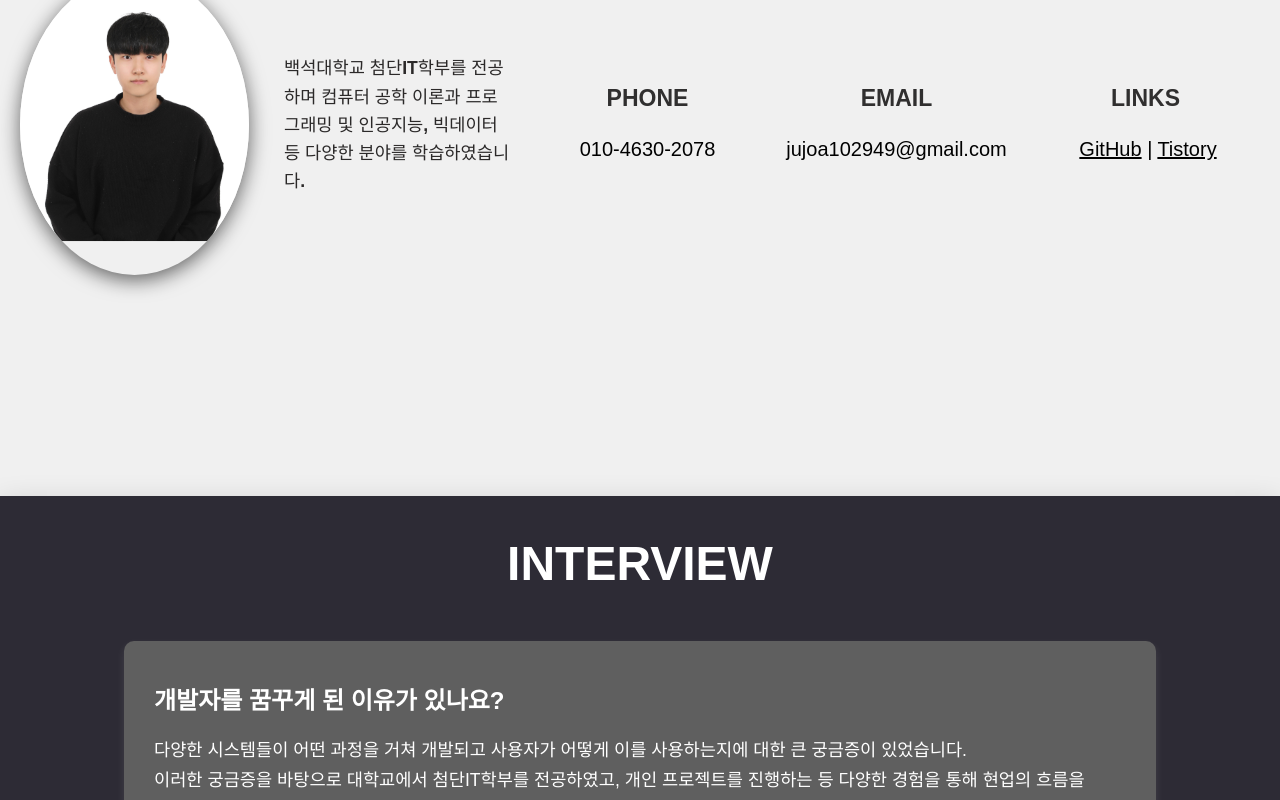
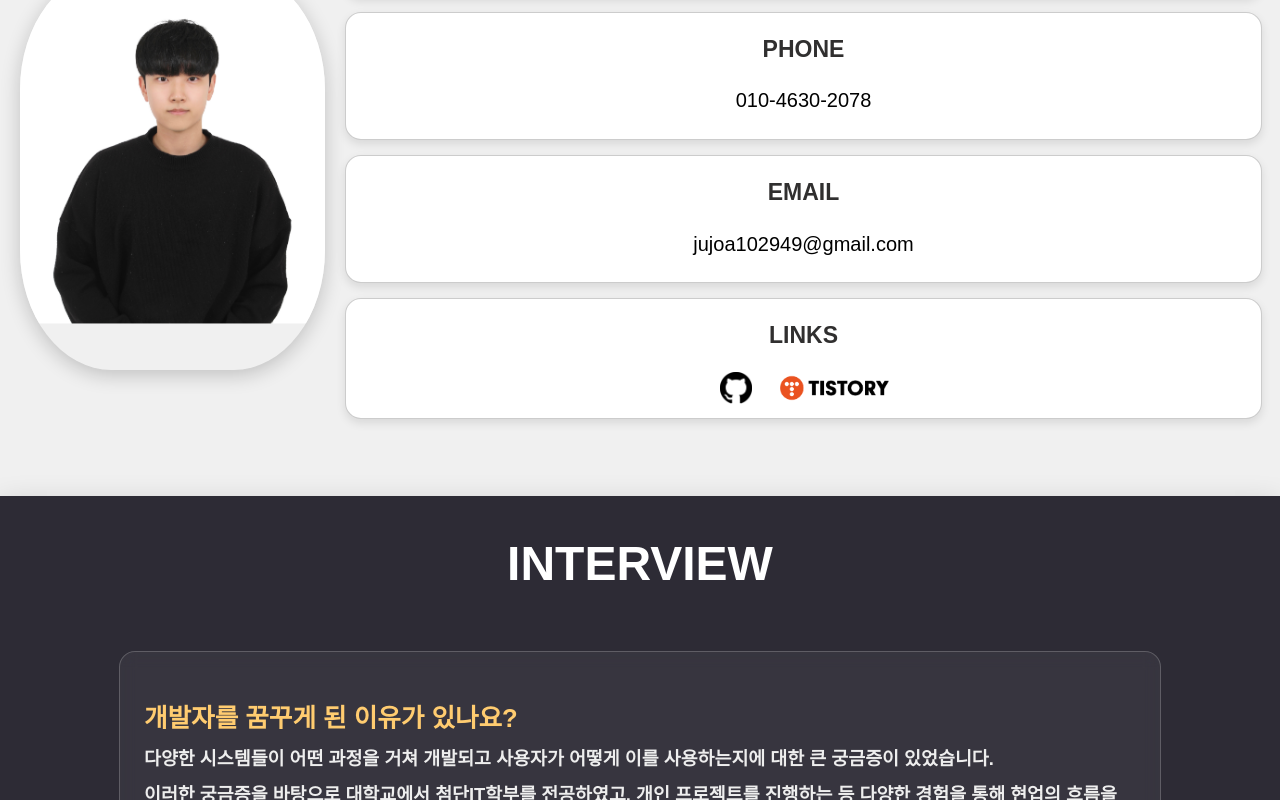
Before and after one commit to MINNIIN/leeminsu-site, a React (Create React App) app: page /#/home in a window 1280 px wide. Shown: the part 1040-1840 px from the top of the page. Built offline with nearby package versions, Linux system fonts and the light colour scheme.

Commit message:
전체 UI 수정

```diff
--- a/src/App.tsx
+++ b/src/App.tsx
@@ -5,14 +5,14 @@ import DmaPage from "./pages/DmaPage";
 import FestaNowPage from "./pages/FestaNowPage";
 import CullinanPage from "./pages/CullinanPage";
 import ScrollToTop from "./ScrollToTop";
-import SplashScreen from "./components/splashpage/SplashScreen";
+// import SplashScreen from "./components/splashpage/SplashScreen";
 
 const App: React.FC = () => {
   return (
     <Router>  {/* 최상단에서 Router 감싸기 */}
       <ScrollToTop />
       <Routes>
-        <Route path="/" element={<SplashScreen />} />
+        {/* <Route path="/" element={<SplashScreen />} /> */}
         <Route path="/home" element={<HomePage />} />
         <Route path="/dmapage" element={<DmaPage />} />
         <Route path="/festanowpage" element={<FestaNowPage />} />
--- a/src/components/homepage/AboutMeContent.tsx
+++ b/src/components/homepage/AboutMeContent.tsx
@@ -3,6 +3,8 @@ import { motion } from "framer-motion";
 import { useInView } from "react-intersection-observer";
 import '../../css/HomePage.css';
 import MyProfile from '../../images/MyProfile.jpeg';
+import GitHubIcon from '../../images/SkillImages/github.png';
+import TistoryIcon from '../../images/SkillImages/tistory.png';
 
 const Box: React.FC<{ children: React.ReactNode }> = ({ children }) => {
   const { ref, inView } = useInView({ triggerOnce: true, threshold: 0.2 });
@@ -39,6 +41,7 @@ const AboutMeContent: React.FC = () => {
             <img src={MyProfile} alt="My Photo" style={{ width: '100%', height: 'auto', transform: 'translateY(-15%)' }} />
           </div>
 
+          <div className="about-contact-introduction">
           <div className="about-text">
             <p>
               백석대학교 첨단IT학부를 전공하며 컴퓨터 공학 이론과 프로그래밍 및 인공지능, 빅데이터 등 다양한 분야를 학습하였습니다.
@@ -56,12 +59,18 @@ const AboutMeContent: React.FC = () => {
           </div>
 
           <div className="about-contact-link">
-            <h3 className="about-contact-title">LINKS</h3>
-            <h4 className="about-contact-text">
-              <a href="https://github.com/MINNIIN" target="_blank" rel="noopener noreferrer">GitHub</a> |
-              <a href="https://codingco.tistory.com/" target="_blank" rel="noopener noreferrer">Tistory</a>
-            </h4>
+  <h3 className="about-contact-title">LINKS</h3>
+  <div className="about-contact-icons">
+    <a href="https://github.com/MINNIIN" target="_blank" rel="noopener noreferrer">
+      <img src={GitHubIcon} alt="GitHub" className="icon-button" />
+    </a>
+    <a href="https://codingco.tistory.com/" target="_blank" rel="noopener noreferrer">
+      <img src={TistoryIcon} alt="Tistory" className="icon-button" />
+    </a>
+  </div>
+</div>
           </div>
+
           </Box>
       </motion.div>
     </section>
--- a/src/components/splashpage/SplashScreen.tsx
+++ b/src/components/splashpage/SplashScreen.tsx
@@ -1,29 +1,31 @@
-import React, { useEffect, useState } from "react";
-import { useNavigate } from "react-router-dom";
-import "../../css/SplashScreen.css";
+// import React, { useEffect, useState } from "react";
+// import { useNavigate } from "react-router-dom";
+// import "../../css/SplashScreen.css";
 
-const SplashScreen: React.FC = () => {
-  const [step, setStep] = useState(0);
-  const [fadeOut, setFadeOut] = useState(false);
-  const navigate = useNavigate();
+// const SplashScreen: React.FC = () => {
+//   const [step, setStep] = useState(0);
+//   const [fadeOut, setFadeOut] = useState(false);
+//   const navigate = useNavigate();
 
-  useEffect(() => {
-    setTimeout(() => setStep(1), 800);  // "LEE" 등장
-    setTimeout(() => setStep(2), 1600); // "MINSU" 등장
-    setTimeout(() => setStep(3), 2400); // "Portfolio" 등장
-    setTimeout(() => setFadeOut(true), 3000); // 페이드 아웃 시작
-    setTimeout(() => navigate("/home"), 4000); // 4초 후 HomePage로 이동
-  }, [navigate]);
+//   useEffect(() => {
+//     setTimeout(() => setStep(1), 800);  // "LEE" 등장
+//     setTimeout(() => setStep(2), 1600); // "MINSU" 등장
+//     setTimeout(() => setStep(3), 2400); // "Portfolio" 등장
+//     setTimeout(() => setFadeOut(true), 3000); // 페이드 아웃 시작
+//     setTimeout(() => navigate("/home"), 4000); // 4초 후 HomePage로 이동
+//   }, [navigate]);
 
-  return (
-    <div className={`splash-screen ${fadeOut ? "fade-out" : ""}`}>
-      <div className="text-container">
-        <h1 className={`logo ${step >= 1 ? "fade-in" : ""}`}>LEE</h1>
-        <h1 className={`logo ${step >= 2 ? "fade-in" : ""}`}>MINSU</h1>
-        <h1 className={`logo ${step >= 3 ? "fade-in" : ""}`}>Portfolio</h1>
-      </div>
-    </div>
-  );
-};
+//   return (
+//     <div className={`splash-screen ${fadeOut ? "fade-out" : ""}`}>
+//       <div className="text-container">
+//         <h1 className={`logo ${step >= 1 ? "fade-in" : ""}`}>LEE</h1>
+//         <h1 className={`logo ${step >= 2 ? "fade-in" : ""}`}>MINSU</h1>
+//         <h1 className={`logo ${step >= 3 ? "fade-in" : ""}`}>Portfolio</h1>
+//       </div>
+//     </div>
+//   );
+// };
 
-export default SplashScreen;
+// export default SplashScreen;
+
+export {};
--- a/src/css/HomePage.css
+++ b/src/css/HomePage.css
@@ -123,7 +123,7 @@
 /* .about-content - 이미지와 텍스트가 나란히 배치 */
 .about-content {
     align-items: center;
-    margin-top: 100px;
+    margin-top: 30px;
     padding: 20px;
     display: flex;
     justify-content: space-between; /* 이미지와 텍스트 사이에 공간 배치 */
@@ -133,17 +133,27 @@
 
 /* 사진 스타일 */
 .about-image {
-    width: 20%; /* 왼쪽에 차지할 공간 */
-    max-height: 300px;
+    width: 25%; /* 왼쪽에 차지할 공간 */
+    max-height: 400px;
     height: auto;
-    border-radius: 50%; /* 원형으로 만들기 */
+    border-radius: 30%; /* 원형으로 만들기 */
     overflow: hidden;
-    box-shadow: 0px 5px 20px rgba(0, 0, 0, 0.6);
+    box-shadow: 0px 5px 20px rgba(0, 0, 0, 0.2);
+}
+
+.about-contact-introduction {
+  width: 75%;
+  text-align: center;
 }
 
 .about-contact-phone {
-    width: 20%;
+    width: 100%;
+    border-radius: 16px;
+    background-color: #fff;
     text-align: center;
+    box-shadow: 0px 4px 10px rgba(0, 0, 0, 0.1);
+    margin-bottom: 15px;
+    border: 1.5px solid rgba(0, 0, 0, 0.2); /* 좀 더 은은한 테두리 */
 }
 
 .about-contact-title {
@@ -158,13 +168,23 @@
 }
 
 .about-contact-email {
-    width: 20%;
+    width: 100%;
+    background-color: #fff;
+    border-radius: 16px;
+    box-shadow: 0px 4px 10px rgba(0, 0, 0, 0.1);
+    margin-bottom: 15px;
+  border: 1.5px solid rgba(0, 0, 0, 0.2); /* 좀 더 은은한 테두리 */
     text-align: center;
 }
 
 .about-contact-link {
-    width: 20%;
+    width: 100%;
     text-align: center;
+    background-color: #fff;
+    border-radius: 16px;
+    box-shadow: 0px 4px 10px rgba(0, 0, 0, 0.1);
+    margin-bottom: 15px;
+    border: 1.5px solid rgba(0, 0, 0, 0.2); /* 좀 더 은은한 테두리 */
     color: #000; /* 기본 검정색 */
     text-decoration: none; /* 밑줄 제거 */
     transition: color 0.3s ease; /* 색 변경을 부드럽게 */
@@ -181,11 +201,43 @@
     color: #555; /* 마우스를 올리면 회색으로 변경 */
 }
 
+.about-contact-icons {
+  display: flex;
+  justify-content: center; /* 가운데 정렬 */
+  gap: 20px;
+  margin-bottom: 10px;
+}
+
+.icon-button {
+  height: 32px;
+  transition: transform 0.2s ease;
+}
+
+.github-icon {
+  width: 32px; /* 정사각형 */
+}
+
+.tistory-icon {
+  width: 40px; /* 티스토리 아이콘을 조금 더 가로로 */
+}
+
+.icon-button:hover {
+  transform: scale(1.1);
+}
+
 /* 텍스트 스타일 */
 .about-text {
-    width: 20%; /* 오른쪽 텍스트 공간 */
-    text-align: left;
-    margin-left: 15px;
+  width: 100%;
+  height: 90px;
+  text-align: center;
+  display: flex; /* Flexbox 사용 */
+  justify-content: center; /* 수평 가운데 */
+  align-items: center; /* 수직 가운데 */
+  border-radius: 16px;
+  background-color: #fff;
+  box-shadow: 0px 4px 10px rgba(0, 0, 0, 0.1);
+  margin-bottom: 15px;
+  border: 1.5px solid rgba(0, 0, 0, 0.2);
 }
 
 /* 텍스트 항목 */
@@ -219,27 +271,33 @@
 }
 
 .interview-box {
-    background-color: #5f5f5f;
-  border-radius: 10px;  /* 둥근 테두리 */
-  box-shadow: 0 4px 8px rgba(255, 255, 255, 0.1);  /* 그림자 추가 */
-  padding: 20px;
-  margin: 10px 0;
+  border-radius: 16px;
+  border: 1.5px solid rgba(255, 255, 255, 0.2); /* 좀 더 은은한 테두리 */
+  background: rgba(255, 255, 255, 0.05); /* 투명한 느낌 */
+  backdrop-filter: blur(8px); /* 유리 느낌 효과 */
+  padding: 24px;
+  margin: 20px 0;
   width: 80%;
+  transition: transform 0.3s ease, box-shadow 0.3s ease;
+}
+
+.interview-box:hover {
+  transform: translateY(-5px);
+  box-shadow: 0 8px 16px rgba(255, 255, 255, 0.1);
 }
 
 .interview-title {
-    font-size: 1.5rem;
-    color: #fff;
-    margin-left: 10px;
+  font-size: 1.6rem;
+  font-weight: 600;
+  color: #ffcc70; /* 강조색 추천 */
+  margin-bottom: 10px;
 }
 
 .interview-text {
-    font-size: 1.1rem;
-    font-weight: 400;
-    color: #fff;
-    margin-left: 10px;
-    margin-top: 5px;  /* 위 여백 줄이기 */
-    margin-bottom: 5px;  /* 아래 여백 줄이기 */
+  font-size: 1.15rem;
+  line-height: 1.6;
+  color: #eee;
+  margin: 6px 0;
 }
 
 .interview h2 {
```
Also changed, not shown: src/images/SkillImages/tistory.png (added).
